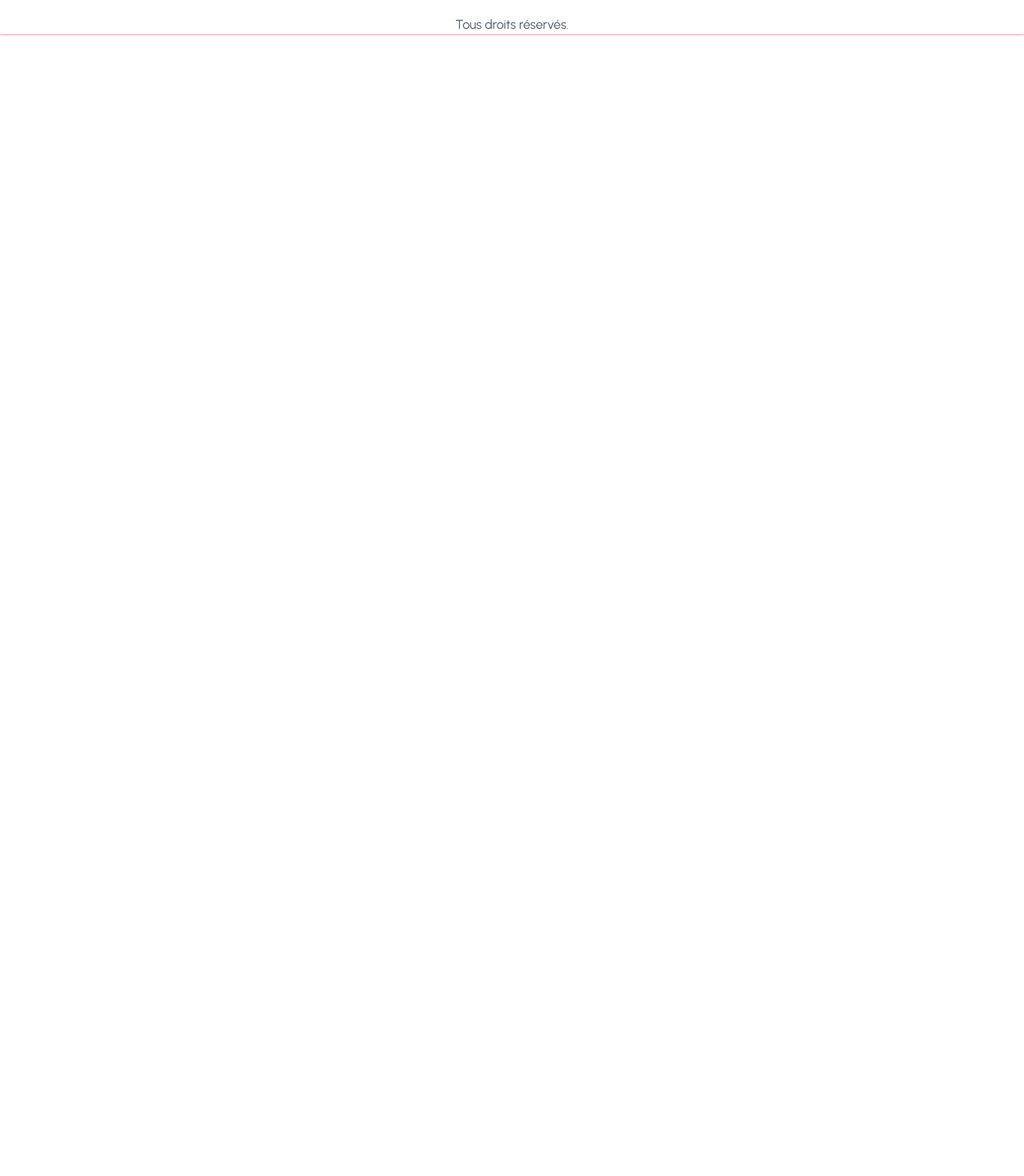
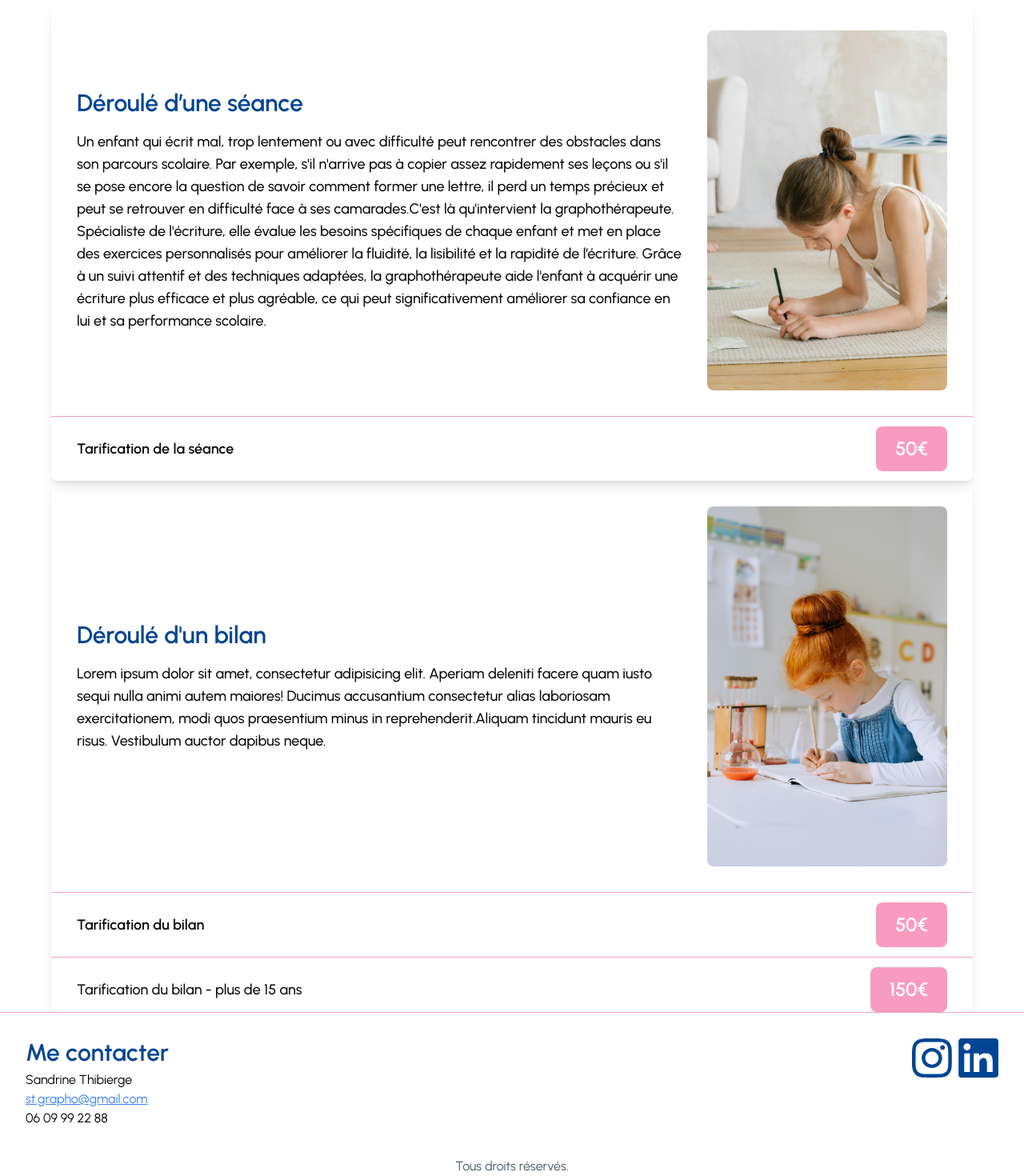
Before and after one commit to ThibSara/grapho-website, a Next.js app: page /seances in a window 1280 px wide. Shown: the part 794-2264 px from the top of the page at 80% size. Before the commit the page ends 838 px from the top, so only its background shows below. Built offline with nearby package versions, Linux system fonts and the light colour scheme.

Commit message:
update seance page

```diff
--- a/src/app/footer/index.jsx
+++ b/src/app/footer/index.jsx
@@ -24,7 +24,7 @@ export default function Footer() {
   };
 
   return (
-    <footer className="footer font-urbanist border mx-auto border-secondary z-10 border-l-transparent border-r-transparent text-black bg-background">
+    <footer className="footer font-urbanist border-t mx-auto border-secondary z-10 border-l-transparent border-r-transparent text-black bg-background">
       <div className="p-8 flex justify-between ">
         <div>
           <span className="font-semibold text-primary text-xl md:text-3xl">
--- a/src/app/seances/page.js
+++ b/src/app/seances/page.js
@@ -5,9 +5,14 @@ import  PriceCard  from "@/components/seances/PriceCard";
 
 export default function Seances() {
   return (
-<main className="bg-background font-urbanist">
-    <ParralaxHeader/>
+<main className="bg-background font-urbanist mx-auto">
+  <div className="h-screen items-center pt-20" >
+    <ParralaxHeader />
+    <div className="pt-20">
     <BeforeAfterSection/>
+    </div>
+
+    </div>
     <PriceCard/>
 
 </main>
--- a/src/components/seances/ParralaxHeader.jsx
+++ b/src/components/seances/ParralaxHeader.jsx
@@ -84,10 +84,6 @@ export default function ParralaxHeader() {
           irrégulière{" "}
         </ParallaxText>
       </section>
-      <div className="text-black max-w-4xl mx-auto text-base sm:text-lg py-5 lg:text-xl flex justify-center text-center">
-        Les situations dans lesquelles la graphothérapie est recommandée sont
-        celles où l’écriture présente une ou plusieurs de ces caractéristiques.
-      </div>
     </main>
   );
 }
--- a/src/components/seances/PriceCard.jsx
+++ b/src/components/seances/PriceCard.jsx
@@ -1,7 +1,74 @@
 import React from "react";
+import Image from "next/image";
 
-export const PriceCard = () => {
-  return <div>PriceCard</div>;
+const Data = [
+  {
+    title: "Déroulé d’une séance",
+    text: [
+      "Un enfant qui écrit mal, trop lentement ou avec difficulté peut rencontrer des obstacles dans son parcours scolaire. Par exemple, s'il n'arrive pas à copier assez rapidement ses leçons ou s'il se pose encore la question de savoir comment former une lettre, il perd un temps précieux et peut se retrouver en difficulté face à ses camarades.",
+      "C'est là qu'intervient la graphothérapeute. Spécialiste de l'écriture, elle évalue les besoins spécifiques de chaque enfant et met en place des exercices personnalisés pour améliorer la fluidité, la lisibilité et la rapidité de l’écriture. Grâce à un suivi attentif et des techniques adaptées, la graphothérapeute aide l'enfant à acquérir une écriture plus efficace et plus agréable, ce qui peut significativement améliorer sa confiance en lui et sa performance scolaire."
+    ],
+    image: "/images/carousel/writing-child-2.jpg",
+    tarification:"Tarification de la séance",
+    price: 50,
+    secondPrice: 0,
+  },
+  {
+    title: "Déroulé d'un bilan",
+    text: [
+      "Lorem ipsum dolor sit amet, consectetur adipisicing elit. Aperiam deleniti facere quam iusto sequi nulla animi autem maiores! Ducimus accusantium consectetur alias laboriosam exercitationem, modi quos praesentium minus in reprehenderit.",
+      "Aliquam tincidunt mauris eu risus. Vestibulum auctor dapibus neque."
+    ],    image: "/images/carousel/writing-child.jpg",
+    tarification:"Tarification du bilan",
+
+    price: 50,
+    secondPrice: 150,
+  },
+];
+
+const PriceCard = () => {
+  return (
+    <div>
+      {Data.map((item, index) => (
+        <div className=" flex flex-col items-center rounded-lg shadow-lg hover:shadow-xl max-w-6xl mx-auto w-full">
+
+        <div key={index} className="w-full">
+
+          <div className="flex items-center p-8  border-b border-secondary w-full">
+            <div className="w-full">
+            <h1 className="text-primary text-3xl md:text-3xl font-semibold pb-4">{item.title}</h1>
+
+              <p className="font-medium lg:text-lg pr-8">{item.text}</p>
+            </div>
+            <Image
+              src={item.image}
+              alt="Picture of the author"
+              width={300}
+              height={250}
+              className="rounded-lg"
+            />
+          </div>
+          <div className="w-full flex items-center py-3 justify-between px-8">
+            <p className="mr-2 text-lg font-semibold">{item.tarification}</p>
+            <div className="bg-secondary hover:bg-secondary/60 rounded-lg p-3 px-6 text-white font-semibold text-2xl">
+              {item.price}€
+            </div>
+          </div>
+          {item.secondPrice > 0 && (
+            <div className="border-t border-secondary">
+            <div className="w-full flex  items-center mt-3 justify-between px-8">
+            <p className="mr-2 text-lg  font-medium">Tarification du bilan - plus de 15 ans</p>
+              <div className="bg-secondary hover:bg-secondary/60 rounded-lg p-3 px-6 text-white font-semibold text-2xl ml-4">
+                {item.secondPrice}€
+              </div>
+            </div>
+            </div>
+            )}
+        </div>
+      </div>
+      ))}
+    </div>
+  );
 };
 
 export default PriceCard;
```
